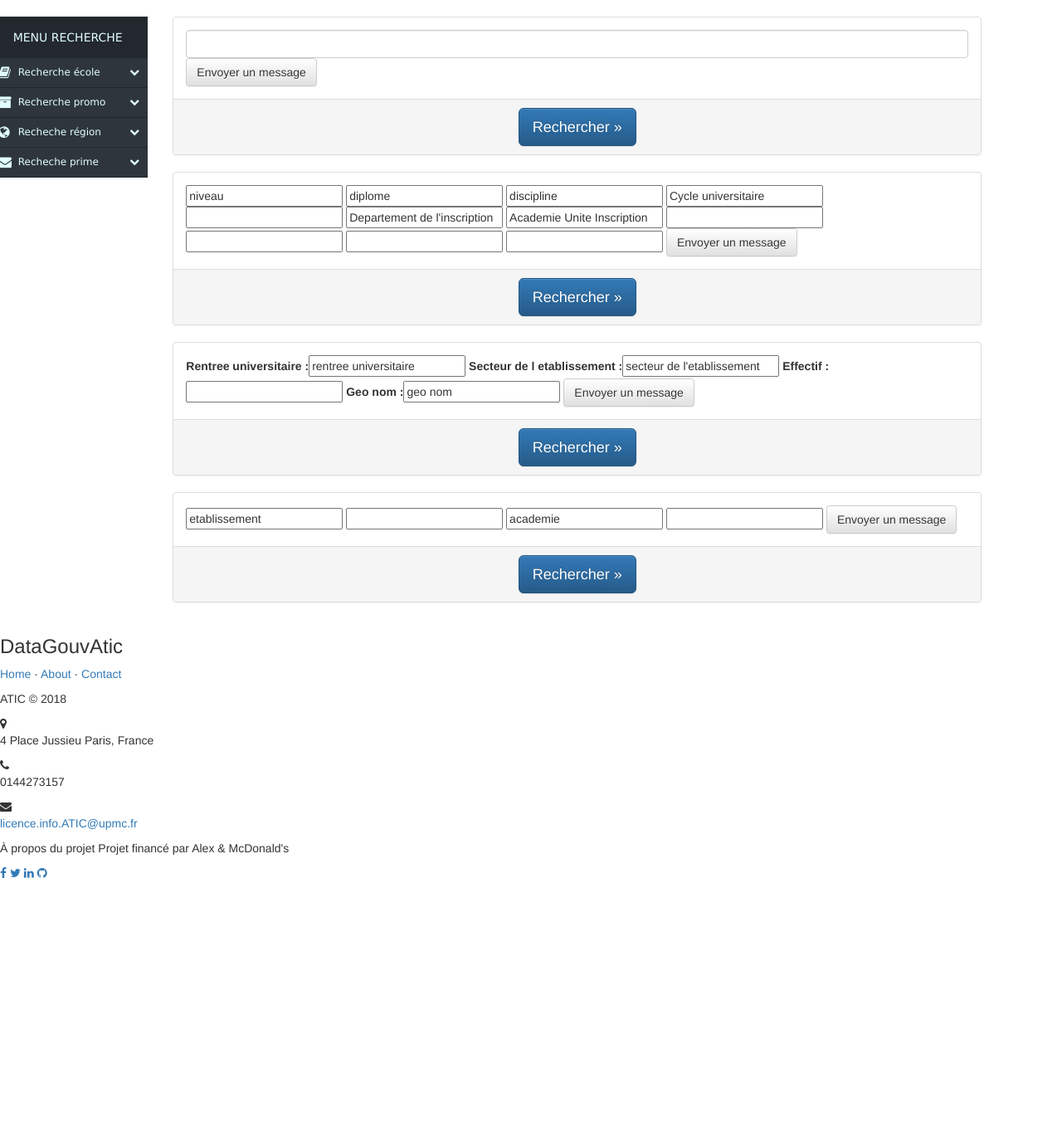
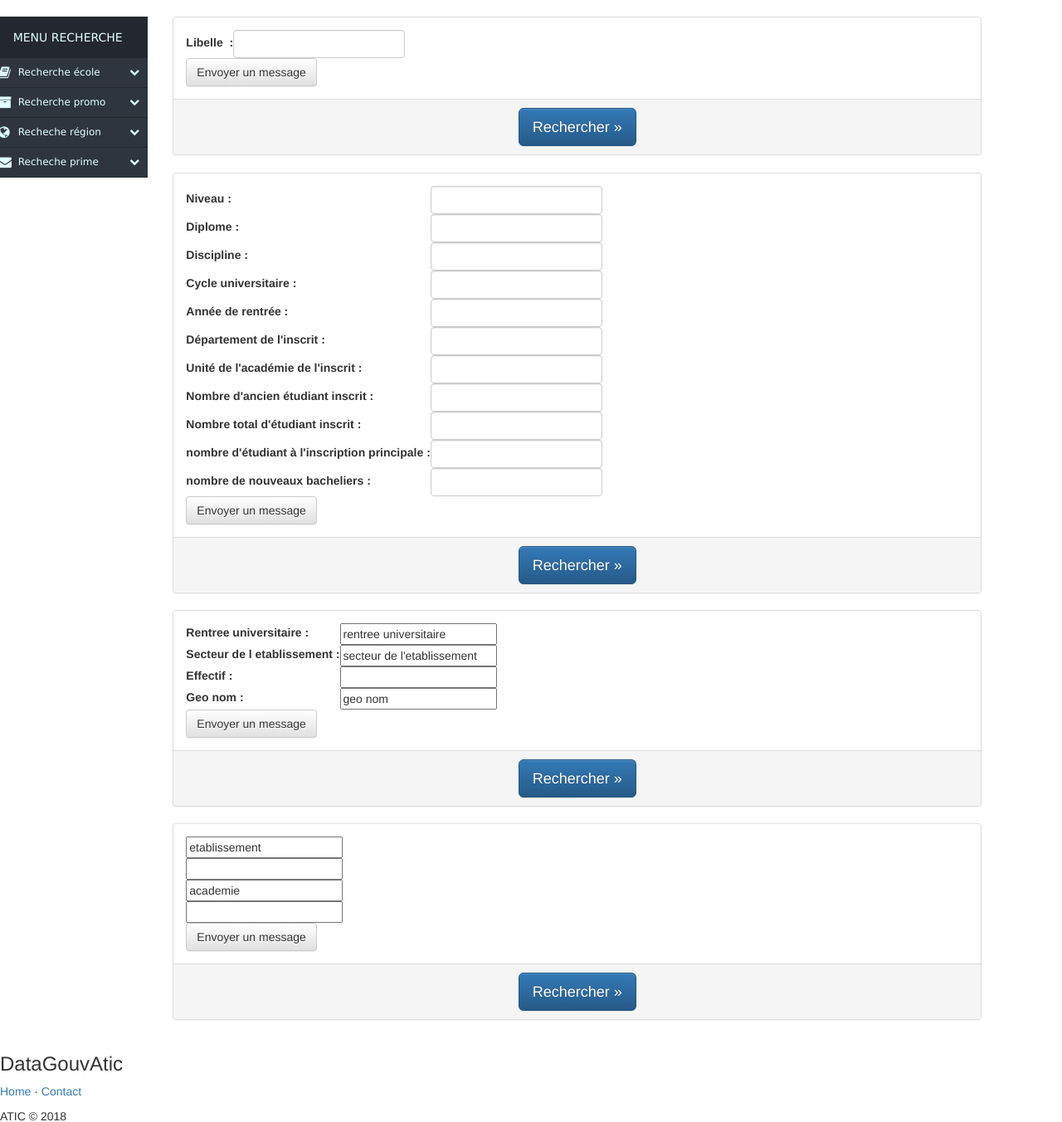
Before and after one commit to darcosion/datagouv, a Django app: page /recherche/ in a window 1280 px wide. Shown: the part 52-1404 px from the top of the page at 83% size. Before the commit the page ends 1110 px from the top, so only its background shows below. Run offline with Django 3.2, Linux system fonts and the light colour scheme; some libraries are stand-ins or nearby versions.

Commit message:
style de commit

```diff
--- a/datagouv/home/forms.py
+++ b/datagouv/home/forms.py
@@ -13,21 +13,21 @@ class rechercheForm(forms.Form):
     None
 
 class LibelleForm(rechercheForm):
-    libelle = forms.CharField(label="",max_length=100, widget=forms.TextInput(attrs={'class' : 'form-control'}))
+    libelle = forms.CharField(label="Libelle ",max_length=100, widget=forms.TextInput(attrs={'class' : 'form-control'}))
 
 
 class home_etudiantuniversiteForm(forms.Form):
-    niveau = forms.CharField(label="",initial="niveau")
-    Diplome = forms.CharField(label="",initial="diplome")
-    Discipline = forms.CharField(label="",initial="discipline")
-    Cycle_universitaire= forms.CharField(label="",initial="Cycle universitaire")
-    rentreeAnnee = forms.IntegerField(label="",initial="annee de la rentrée", required=False)
-    DepartementUniteInscription = forms.CharField(label="",initial="Departement de l'inscription")
-    AcademieUniteInscription = forms.CharField(label="",initial="Academie Unite Inscription")
-    NBEtudiantInscriptionAncienne= forms.IntegerField(label="",initial="nombre d'ancienne étudiant inscrit ", required=False)
-    NBTotalEtudiant= forms.IntegerField(label="",initial="nombre total étudiant inscrit ", required=False)
-    NBEtudiantInscriptionPrincipale= forms.IntegerField(label="",initial="nombre d'étudiant à l'inscription principale", required=False)
-    NBNouveauBacheliers= forms.IntegerField(label="",initial="nombre de nouveaux bacheleirs", required=False)
+    niveau = forms.CharField(label="Niveau", required=False, widget=forms.TextInput(attrs={'class' : 'form-control'}))
+    Diplome = forms.CharField(label="Diplome", required=False, widget=forms.TextInput(attrs={'class' : 'form-control'}))
+    Discipline = forms.CharField(label="Discipline", required=False, widget=forms.TextInput(attrs={'class' : 'form-control'}))
+    Cycle_universitaire= forms.CharField(label="Cycle universitaire", required=False, widget=forms.TextInput(attrs={'class' : 'form-control'}))
+    rentreeAnnee = forms.IntegerField(label="Année de rentrée", required=False, widget=forms.NumberInput(attrs={'class' : 'form-control'}))
+    DepartementUniteInscription = forms.CharField(label="Département de l'inscrit", required=False, widget=forms.TextInput(attrs={'class' : 'form-control'}))
+    AcademieUniteInscription = forms.CharField(label="Unité de l'académie de l'inscrit", required=False, widget=forms.TextInput(attrs={'class' : 'form-control'}))
+    NBEtudiantInscriptionAncienne= forms.IntegerField(label="Nombre d'ancien étudiant inscrit", required=False, widget=forms.NumberInput(attrs={'class' : 'form-control'}))
+    NBTotalEtudiant= forms.IntegerField(label="Nombre total d'étudiant inscrit", required=False, widget=forms.NumberInput(attrs={'class' : 'form-control'}))
+    NBEtudiantInscriptionPrincipale= forms.IntegerField(label="nombre d'étudiant à l'inscription principale", required=False, widget=forms.NumberInput(attrs={'class' : 'form-control'}))
+    NBNouveauBacheliers= forms.IntegerField(label="nombre de nouveaux bacheliers", required=False, widget=forms.NumberInput(attrs={'class' : 'form-control'}))
 
 
 class EffectifregionalFrom(forms.Form):
--- a/datagouv/template/footer.html
+++ b/datagouv/template/footer.html
@@ -6,8 +6,6 @@
 
 				<p class="footer-links">
 					<a href="{% url 'home:home' %}">Home</a>
-					·
-					<a href="{% url 'home:description' %}">About</a>
 					·
 					<a href="{% url 'home:contact' %}">Contact</a>
 				</p>
--- a/datagouv/template/recherche.html
+++ b/datagouv/template/recherche.html
@@ -75,7 +75,8 @@
               <div class="panel-body">
                 <form action="{% url 'home:recherche_ecolefiltrepost' %}" method="post">
                   {% csrf_token %}
-                  {{ libelleform }}
+                  <table>{{ libelleform }}</table>
+
                   <button type="submit" class="btn btn-default">Envoyer un message</button>
               </form>
               </div>
@@ -84,16 +85,16 @@
                   <a class="btn btn-primary btn-lg" href="{% url 'home:recherche' %} " role="button">Rechercher »</a>
                 </center>
                 </div>
+         </div>
 
 
-          </div>
-
+         <div class="col-sm-2"></div>
          <div class="col-sm-9">
             <div class="panel panel-default">
                <div class="panel-body">
                     <form action="{% url 'home:recherche_promopost' %}" method="post">
                       {% csrf_token %}
-                      {{ home_etudiantuniversiteform }}
+                      <table>{{ home_etudiantuniversiteform }}</table>
                       <button type="submit" class="btn btn-default">Envoyer un message</button>
                       </form>
                   </div>
@@ -112,7 +113,7 @@
                      <div class="panel-body">
                           <form action="{% url 'home:recherche_regionpost' %}" method="post">
                           {% csrf_token %}
-                          {{ Effectifregionalfrom }}
+                          <table>{{ Effectifregionalfrom }}</table>
                           <button type="submit" class="btn btn-default">Envoyer un message</button>
                           </form>
                       </div>
@@ -129,7 +130,7 @@
                            <div class="panel-body">
                                 <form action="{% url 'home:recherche_primepost' %}" method="post">
                                 {% csrf_token %}
-                                {{ home_benefprimeexcellenceform }}
+                                <table>{{ home_benefprimeexcellenceform }}</table>
                                 <button type="submit" class="btn btn-default">Envoyer un message</button>
                                 </form>
                             </div>
```
